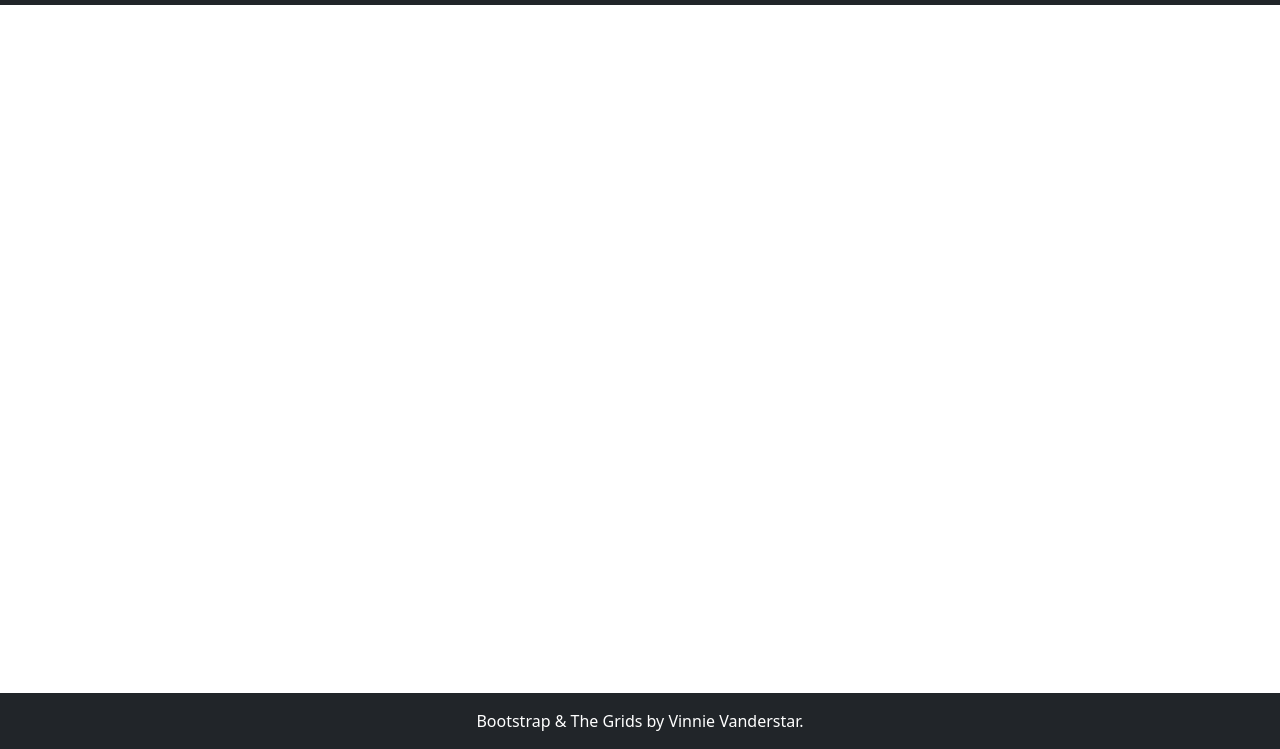
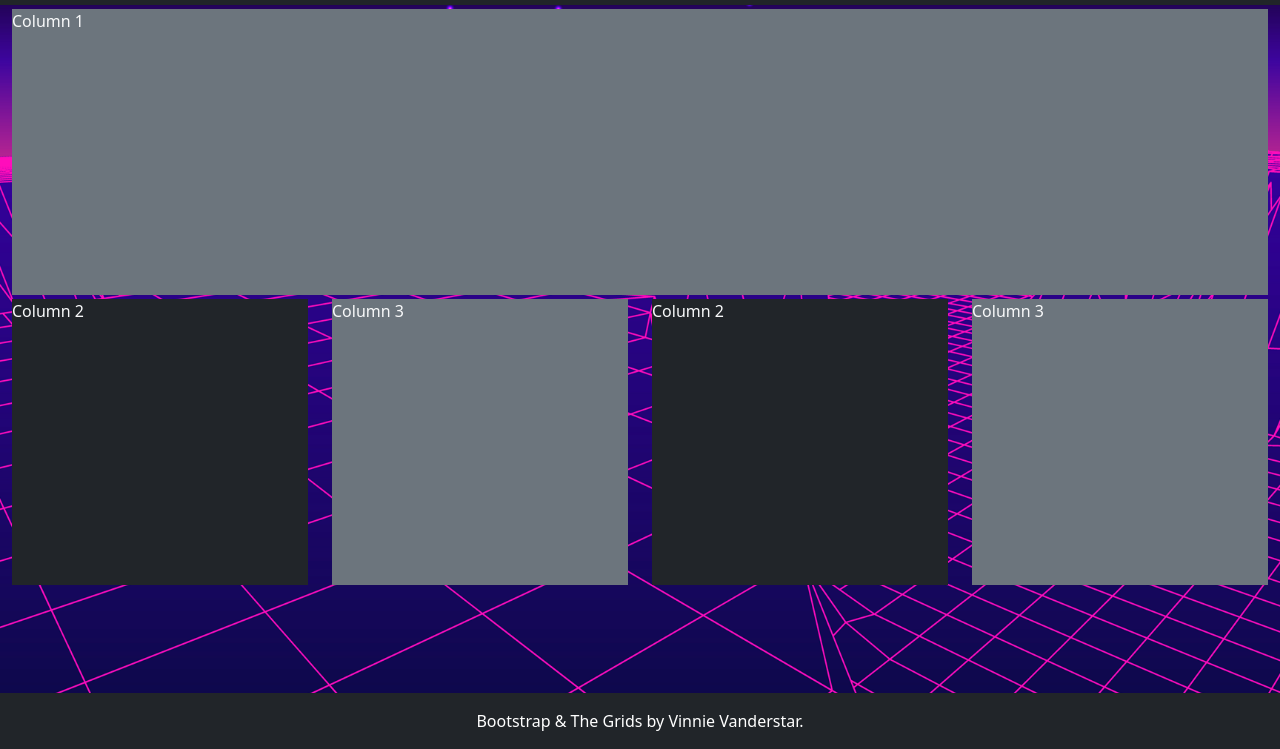
Before and after one commit to dylanjvanderstar/BootStrap-Grids-Project-8.15.22, a plain HTML site: page grid9.html in a window 1280 px wide. Shown: the part 51-800 px from the top of the page. Drawn offline with nearby package versions, Linux system fonts and the light colour scheme; a web font is replaced by a local one.

Commit message:
Grid 9
Added the last grid basing it off of grid 8 with an additional class change to have 2 columns when the screen size is shrunk down

```diff
--- a/grid9.html
+++ b/grid9.html
@@ -18,7 +18,7 @@
     <link rel="stylesheet" href="/css/site.css">
 </head>
 
-<body class="d-flex flex-column h-100">
+<body class="d-flex flex-column h-100 homeBG">
 
 <nav class="navbar navbar-expand-md navbar-dark fixed-top bg-dark">
     <div class="container-fluid">
@@ -65,8 +65,34 @@
 </nav>
 
     <main class="flex-shrink-0">
-       <div class="container">
-
+        <div class="container-fluid h-75 minHeight">
+            <div class="row h-100 gy-1 row-cols-1 row-cols-md-2">
+                <div class=" col col-md-12">
+                    <div class="bg-secondary text-light h-100">
+                        Column 1
+                    </div>
+                </div>
+                <div class="col-6 col-md-3">
+                    <div class="bg-dark text-light h-100">
+                        Column 2
+                    </div>
+                </div>
+                <div class="col-6 col-md-3">
+                    <div class="bg-secondary text-light h-100">
+                        Column 3
+                    </div>
+                </div>
+                <div class="col-6 col-md-3">
+                    <div class="bg-dark text-light h-100">
+                        Column 2
+                    </div>
+                </div>
+                <div class="col-6 col-md-3">
+                    <div class="bg-secondary text-light h-100">
+                        Column 3
+                    </div>
+                </div>
+            </div>
        </div>
     </main>
     <footer class="footer mt-auto py-3 bg-dark sticky-footer">
```
Also changed, not shown: grid8.html (+2 -2 lines).
